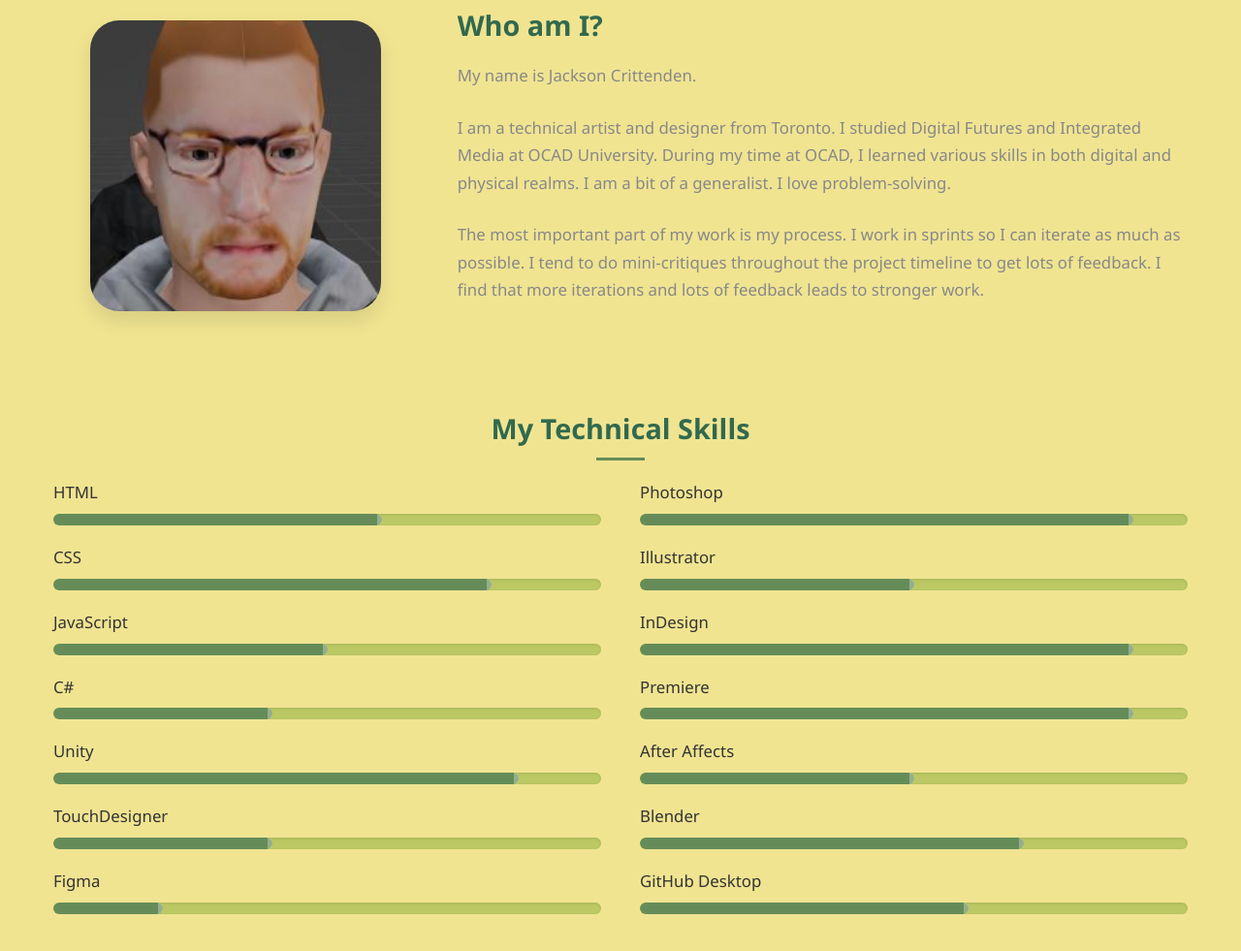
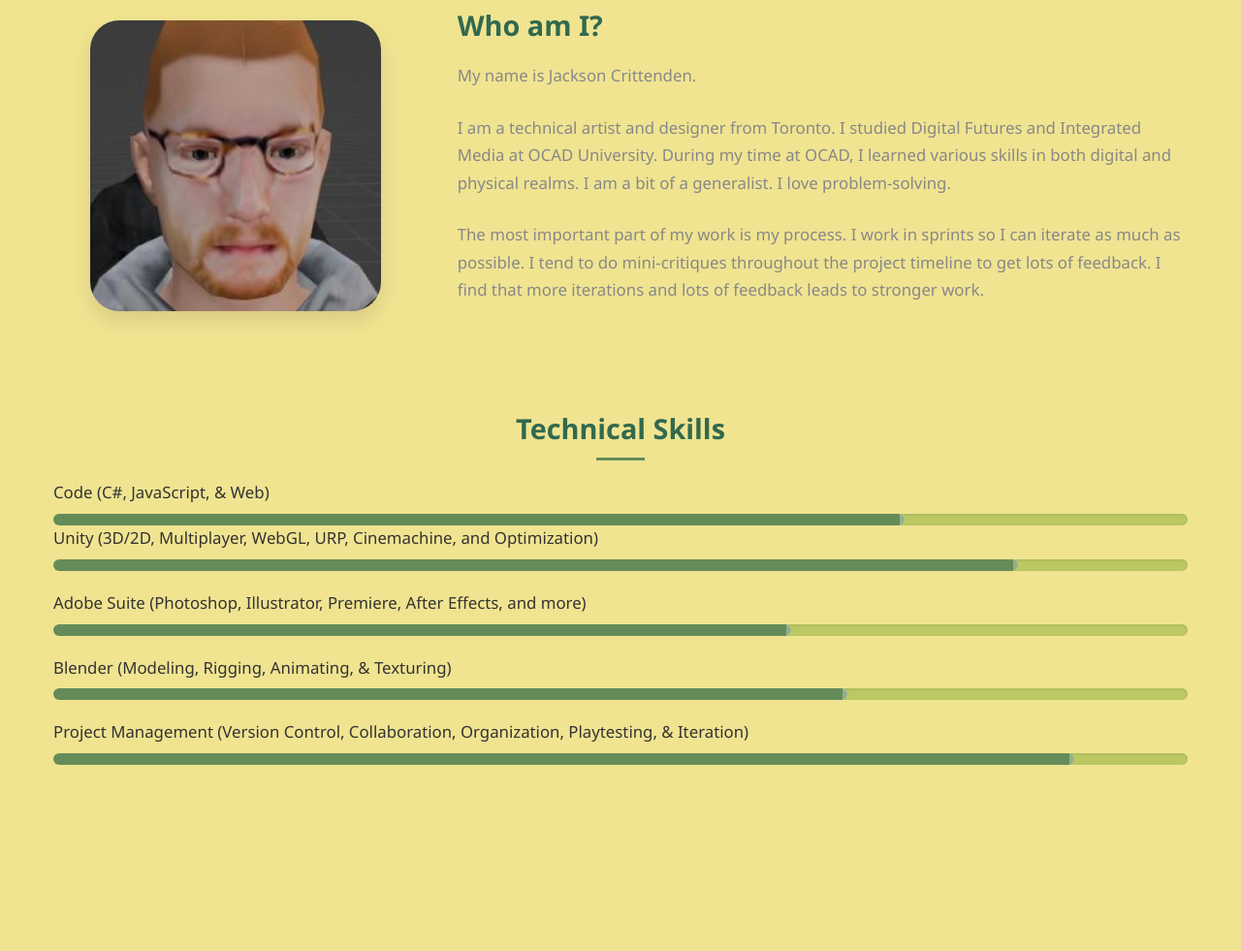
Before and after one commit to uneasyjackson/uneasyjackson, a plain HTML site: page about.html in a window 1280 px wide. Shown: the part 281-1262 px from the top of the page at 97% size. Drawn offline with Linux system fonts and the light colour scheme.

Commit message:
About me sliders

```diff
--- a/about.html
+++ b/about.html
@@ -49,71 +49,31 @@
                 </div>
 
                 <div class="skills-section">
-                    <h3>My Technical Skills</h3>
+                    <h3>Technical Skills</h3>
                     <div class="skills-grid">
                         <div class="skills-column">
                             <div class="skill">
-                                <span>HTML</span>
-                                <div class="skill-bar"><span style="width: 60%"></span></div>
-                            </div>
+                                <span>Code (C#, JavaScript, & Web)</span>
+                                <div class="skill-bar"><span style="width: 75%"></span></div>
                             <div class="skill">
-                                <span>CSS</span>
-                                <div class="skill-bar"><span style="width: 80%"></span></div>
-                            </div>
-                            <div class="skill">
-                                <span>JavaScript</span>
-                                <div class="skill-bar"><span style="width: 50%"></span></div>
-                            </div>
-                            <div class="skill">
-                                <span>C#</span>
-                                <div class="skill-bar"><span style="width: 40%"></span></div>
-                            </div>
-                            <div class="skill">
-                                <span>Unity</span>
+                                <span>Unity (3D/2D, Multiplayer, WebGL, URP, Cinemachine, and Optimization)</span>
                                 <div class="skill-bar"><span style="width: 85%"></span></div>
                             </div>
                             <div class="skill">
-                                <span>TouchDesigner</span>
-                                <div class="skill-bar"><span style="width: 40%"></span></div>
+                                <span>Adobe Suite (Photoshop, Illustrator, Premiere, After Effects, and more)</span>
+                                <div class="skill-bar"><span style="width: 65%"></span></div>
                             </div>
                             <div class="skill">
-                                <span>Figma</span>
-                                <div class="skill-bar"><span style="width: 20%"></span></div>
-                            </div>
-                        </div>
-                        <div class="skills-column">
-                            <div class="skill">
-                                <span>Photoshop</span>
-                                <div class="skill-bar"><span style="width: 90%"></span></div>
-                            </div>
-                            <div class="skill">
-                                <span>Illustrator</span>
-                                <div class="skill-bar"><span style="width: 50%"></span></div>
-                            </div>
-                            <div class="skill">
-                                <span>InDesign</span>
-                                <div class="skill-bar"><span style="width: 90%"></span></div>
-                            </div>
-                            <div class="skill">
-                                <span>Premiere</span>
-                                <div class="skill-bar"><span style="width: 90%"></span></div>
-                            </div>
-                            <div class="skill">
-                                <span>After Affects</span>
-                                <div class="skill-bar"><span style="width: 50%"></span></div>
-                            </div>
-                            <div class="skill">
-                                <span>Blender</span>
+                                <span>Blender (Modeling, Rigging, Animating, & Texturing)</span>
                                 <div class="skill-bar"><span style="width: 70%"></span></div>
                             </div>
                             <div class="skill">
-                                <span>GitHub Desktop</span>
-                                <div class="skill-bar"><span style="width: 60%"></span></div>
+                                <span>Project Management (Version Control, Collaboration, Organization, Playtesting, & Iteration)</span>
+                                <div class="skill-bar"><span style="width: 90%"></span></div>
                             </div>
                         </div>
                     </div>
                 </div>
-
             </div>
         </section>
     </main>
```
